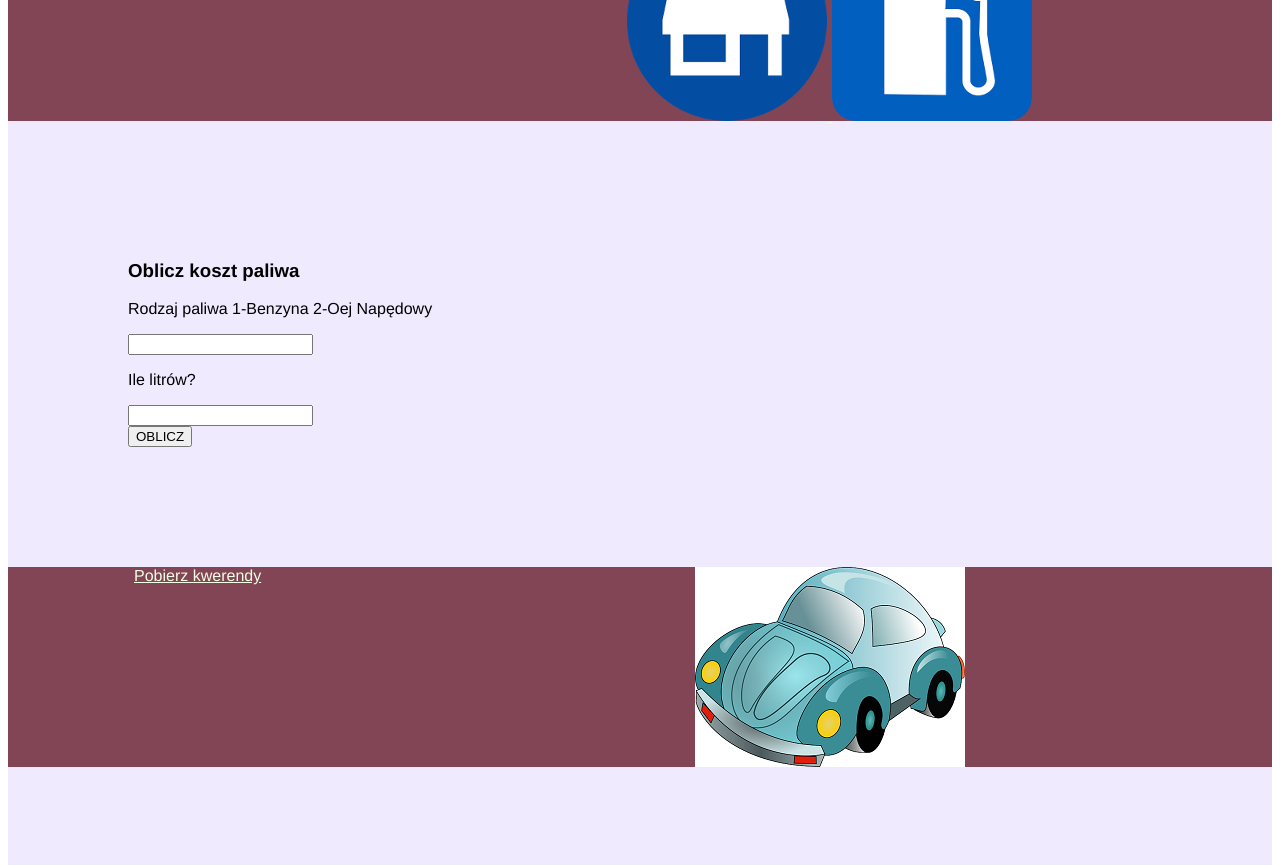
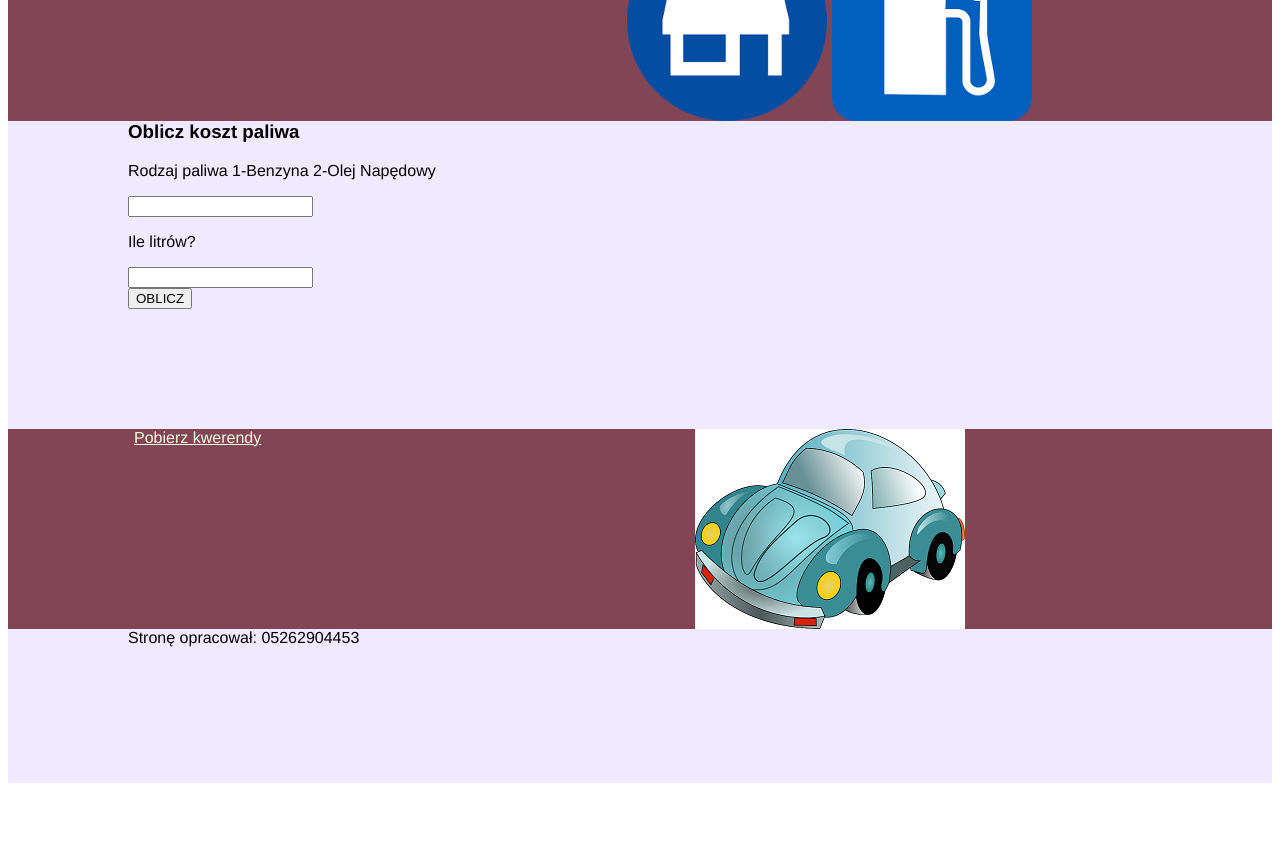
Before and after one commit to MrD4rkne/html, a plain HTML site: page zadanie0202/obliczenia.html in a window 1280 px wide. Shown: the part 87-952 px from the top of the page. After the commit the page ends 878 px from the top, so only its background shows below. Drawn offline with Linux system fonts and the light colour scheme.

Commit message:
poprawka

```diff
--- a/zadanie0202/obliczenia.html
+++ b/zadanie0202/obliczenia.html
@@ -22,7 +22,7 @@
     <div id="main">
         <H3>Oblicz koszt paliwa</H3>
         <form>
-            <p>Rodzaj paliwa 1-Benzyna 2-Oej Napędowy</p>
+            <p>Rodzaj paliwa 1-Benzyna 2-Olej Napędowy</p>
             <input type="number"><br>
             <p>Ile litrów?</p>
             <input type="number"><br>
--- a/zadanie0202/styl3.css
+++ b/zadanie0202/styl3.css
@@ -8,9 +8,6 @@ body{
     float:right;
 
 }
-#main{
-    clear:both;
-}
 #bottomLeft{
     float:left;
 
@@ -18,9 +15,6 @@ body{
 #bottomRight{
     float:right;
 
-}
-#stopka{
-    clear:both;
 }
 #topLeft{
     background-color: rgb(130,69,85);
@@ -71,13 +65,14 @@ body{
     padding: 10px;
 }
 #godzinyOtwarcia tr td{
+
     border: 1px solid;
     border-color: rgb(130,69,85);
     color: rgb(130,69,85);
     padding: 10px;
 }
 a{
-    color:rgb(240,334,226);
+    color: rgb(240,334,226);
 }
 #samochod{
     height: 200px;
```
